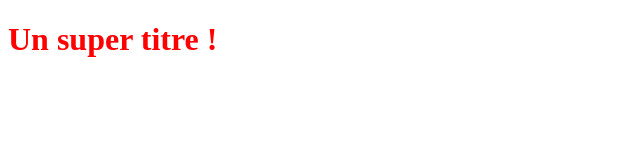
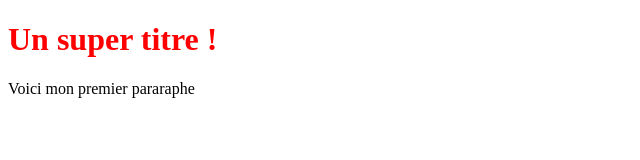
Before and after one commit to Gwenova/OpenclassroomsProject, a plain HTML site: page index.html in a window 1280 px wide. Shown: the whole page, without its empty margins (0-640 px from the left). Drawn offline with Linux system fonts and the light colour scheme.

Commit message:
ajout paragraphe

```diff
--- a/index.html
+++ b/index.html
@@ -6,5 +6,6 @@
 </head>
 <body>
    <h1>Un super titre !</h1>
+   <p>Voici mon premier pararaphe</p>
 </body>
 </html>
```
